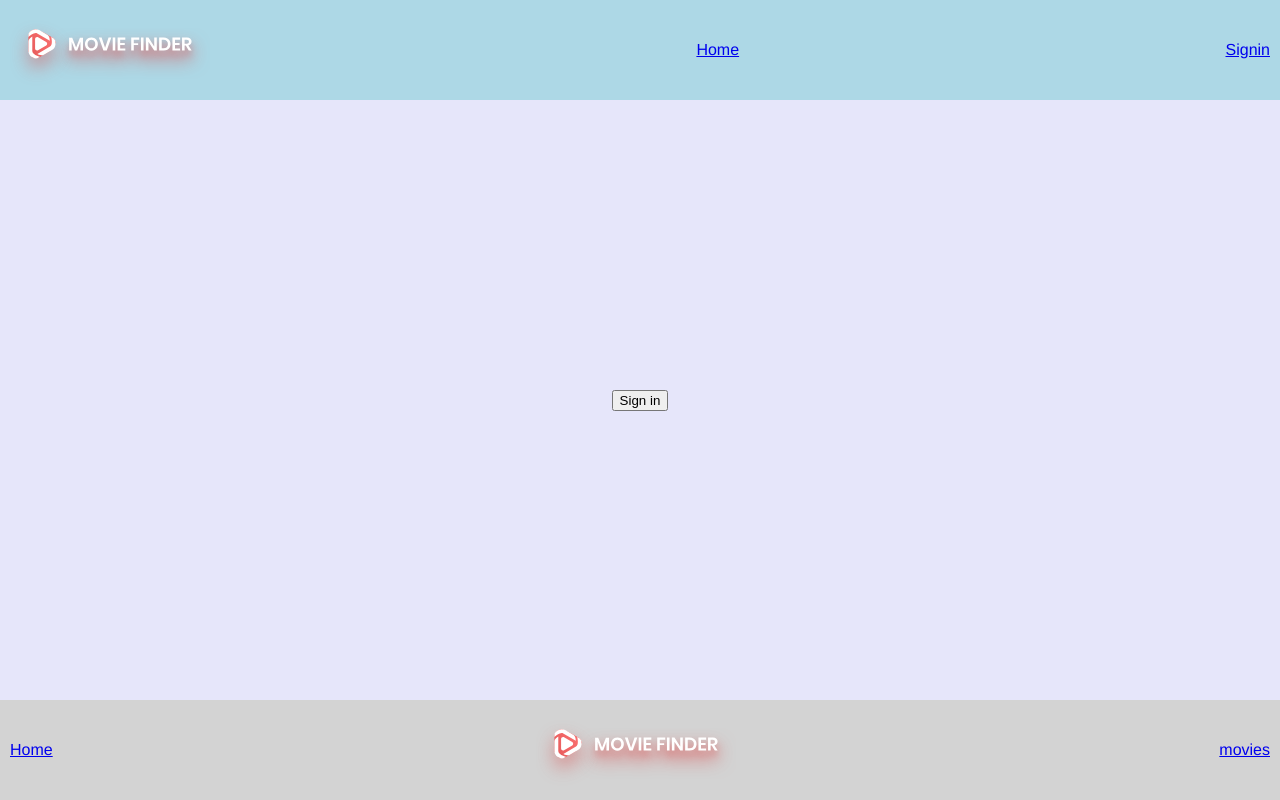
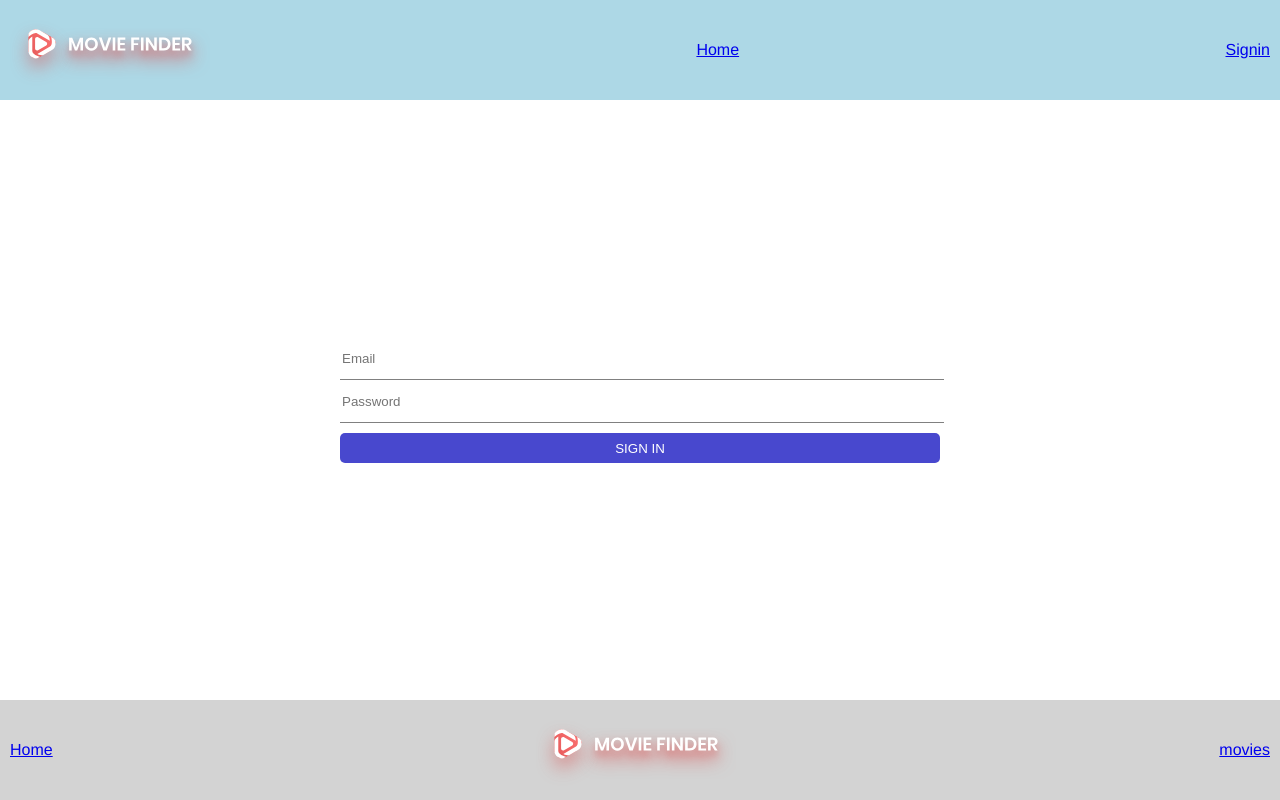
Before and after one commit to kate-vovk/movieFinder-vue, a Vue app: page /signin in a window 1280 px wide. Built offline with nearby package versions, Linux system fonts and the light colour scheme.

Commit message:
add login form

```diff
--- a/src/styles/layout.scss
+++ b/src/styles/layout.scss
@@ -1,7 +1,7 @@
 .layout {
   flex: 1;
   overflow: auto;
-  background-color: lavender;
+  background-color: white;
   display: flex;
   flex-direction: column;
   justify-content: space-between;
--- /dev/null
+++ b/src/styles/loginForm.scss
@@ -0,0 +1,29 @@
+.loginForm {
+  margin: auto;
+  width: 80%;
+  max-width: 600px;
+  .loginForm_inputs_container {
+    display: flex;
+    flex-direction: column;
+    margin-bottom: 10px;
+
+    .inpText_Login {
+      height: 40px;
+      width: 100%;
+      border: none;
+      border-bottom: solid 1px grey;
+      outline: none;
+    }
+  }
+  .loginButton {
+    width: 100%;
+    height: 30px;
+    background-color: rgb(72, 72, 206);
+    color: white;
+    text-transform: uppercase;
+    border-radius: 5px;
+    border: none;
+    cursor: pointer;
+    margin: auto;
+  }
+}
--- a/src/views/SignInForm.vue
+++ b/src/views/SignInForm.vue
@@ -1,7 +1,23 @@
 <template lang="">
-  <div>
-    <button @click="login" type="submit">Sign in</button>
-  </div>
+  <form className="loginForm" @submit.prevent="login">
+    <div className="loginForm_inputs_container" aria-required="true">
+      <input
+        v-model="form.email"
+        className="inpText_Login"
+        type="email"
+        required
+        placeholder="Email"
+      />
+      <input
+        v-model="form.password"
+        className="inpText_Login"
+        type="password"
+        required
+        placeholder="Password"
+      />
+    </div>
+    <button className="loginButton" @click="login" type="submit">Sign in</button>
+  </form>
 </template>
 
 <script lang="ts">
@@ -10,14 +26,15 @@ import { defineComponent, watchEffect } from 'vue';
 
 import { CLIENT_PATHS } from '@/constants/constants';
 import { useStore } from '@/store';
+import '@/styles/loginForm.scss';
 
 export default defineComponent({
   name: 'SignInForm',
   data() {
     return {
       form: {
-        email: 'test@gmail.com',
-        password: 'Qwerty12345!',
+        email: '',
+        password: '',
       },
     };
   },
@@ -31,7 +48,7 @@ export default defineComponent({
         console.warn('store', store.state.auth);
         console.warn('isLoggedIn', this.isLoggedIn);
       } catch (error) {
-        console.warn('Error');
+        console.warn('Error', error);
       }
     },
   },
```
